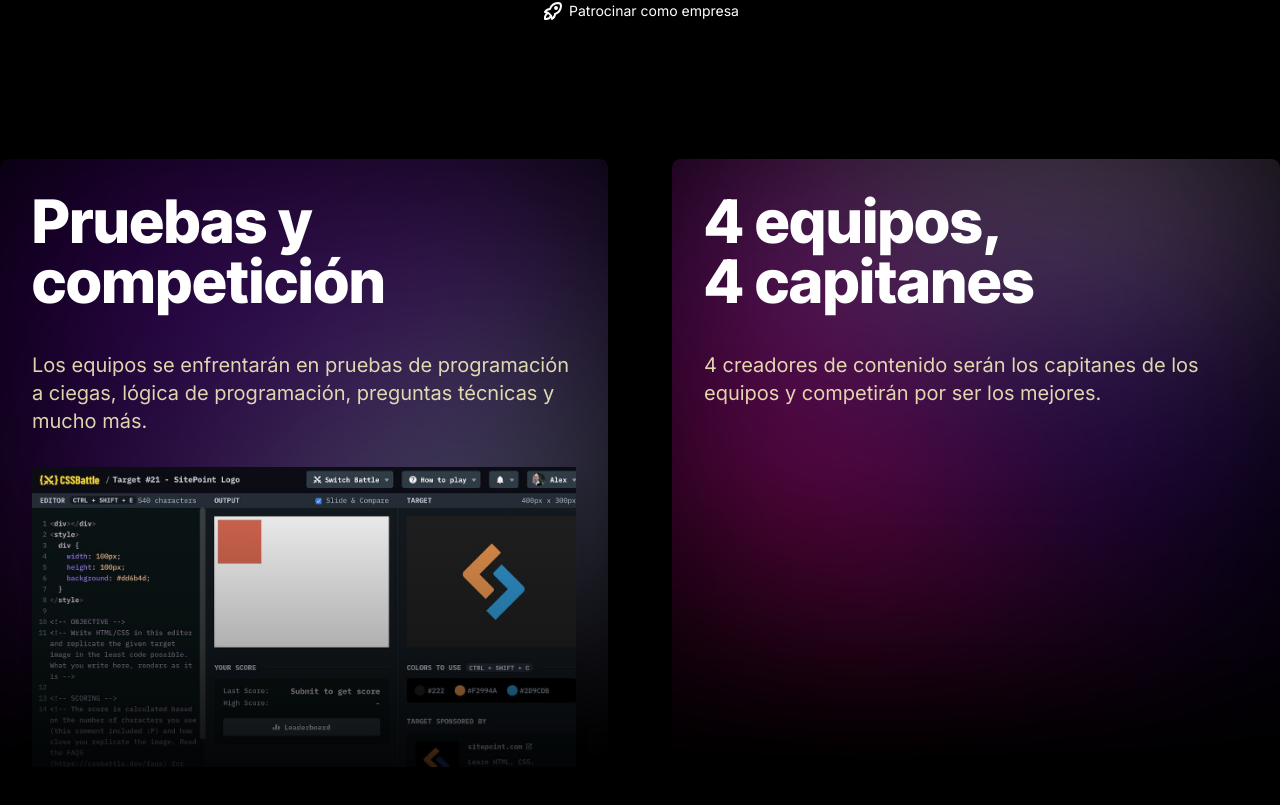
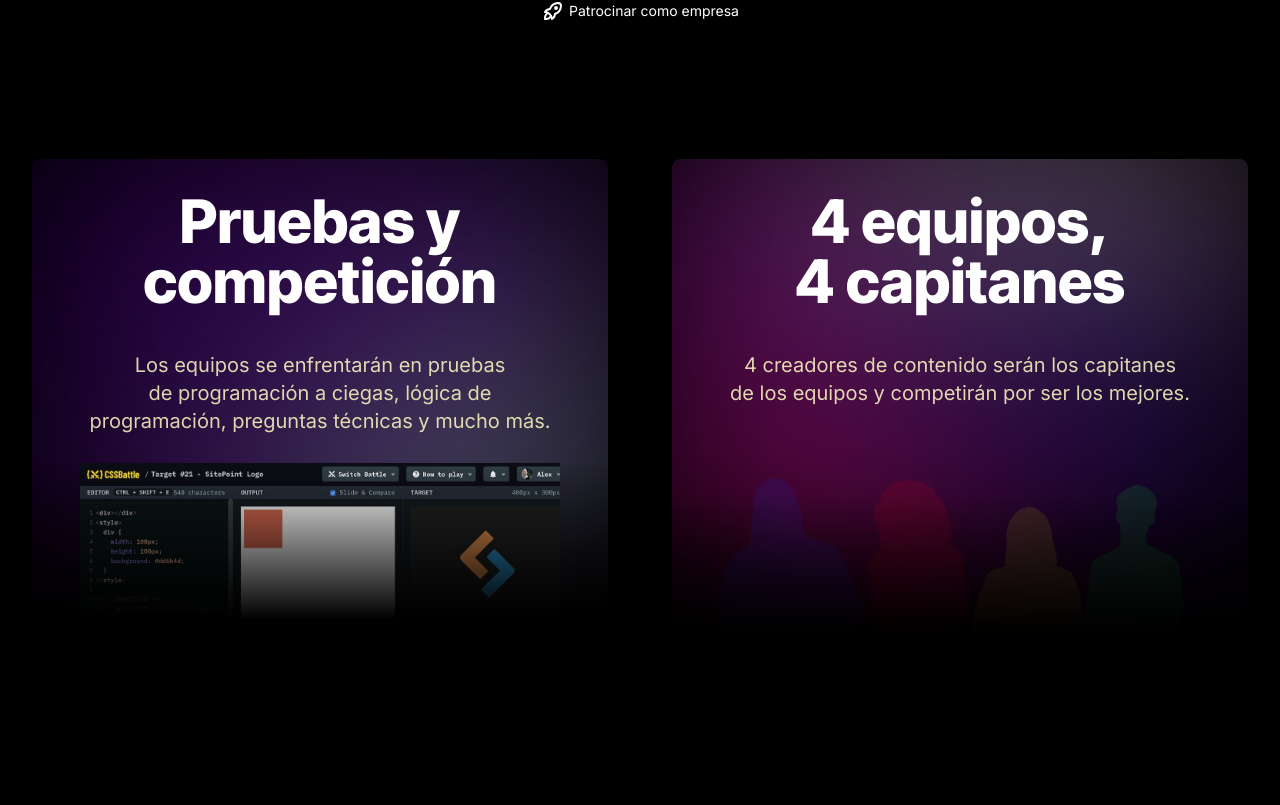
Before and after one commit to midudev/devsleague.com, a Next.js app: page / in a window 1280 px wide. Shown: the part 778-1583 px from the top of the page. Built offline with nearby package versions, Linux system fonts and the light colour scheme.

Commit message:
Add new info

```diff
--- a/src/pages/index.js
+++ b/src/pages/index.js
@@ -1,16 +1,9 @@
-import Image from 'next/image'
 import { Inter, Inter_Tight } from 'next/font/google'
-import Link from 'next/link'
 import { Logo } from '@/components/Logo'
-import { IconEyeOff, IconSwords } from '@tabler/icons-react'
-import { IconBrain } from '@tabler/icons-react'
-import { IconBug } from '@tabler/icons-react'
 import { IconRocket } from '@tabler/icons-react'
-import Marquee from 'react-fast-marquee'
-import { IconDeviceIpadHorizontalQuestion } from '@tabler/icons-react'
+
 import { TwitchIcon } from '@/components/TwitchIcon'
 import MouseEffect from '@/components/Mouse'
-import { Card } from '@/components/Card'
 import { PruebasMarquee } from '@/components/Pruebas'
 
 const inter = Inter({ weight: ['400', '700'], subsets: ['latin'] })
@@ -36,7 +29,7 @@ export default function Home() {
               </div>
 
               <div className="mt-12">
-                <h1 className={`${interTight.className} text-white text-6xl text-center font-extrabold`}>
+                <h1 className={`${interTight.className} text-white text-3xl md:text-6xl text-center font-extrabold`}>
                   Donde programadores y <br />
                   <span className="text-transparent bg-gradient-to-r from-red-200 to-red-300 bg-clip-text">
                     creadores de contenido
@@ -50,11 +43,11 @@ export default function Home() {
             </header>
 
             <div className="flex flex-col items-center justify-center flex-1 mt-8 text-center">
-              <h3 className="text-5xl font-bold text-[#ffff06]">25 Julio 2023</h3>
+              <h3 className="text-2xl md:text-5xl font-bold text-[#ffff06]">25 Julio 2023</h3>
               <div className="flex justify-center mt-2">
                 <h4 className="flex items-center gap-x-2">
                   <a
-                    className="flex items-center text-2xl font-semibold text-purple-400 transition gap-x-2 hover:scale-110 hover:underline"
+                    className="flex items-center text-lg font-semibold text-purple-400 transition md:text-2xl gap-x-2 hover:scale-110 hover:underline"
                     href="https://twitch.tv/midudev"
                     target="_blank"
                   >
@@ -67,7 +60,7 @@ export default function Home() {
 
             <footer className="flex flex-col w-full max-w-xs px-12 pb-32 m-auto mt-12 md:px-4 justify-evenly gap-y-4">
               <a
-                className="flex items-center justify-center px-4 py-2 text-sm text-white transition font-sm gap-x-1 hover:scale-110 hover:underline"
+                className="flex items-center justify-center px-4 py-2 text-xs text-white transition md:text-sm font-sm gap-x-1 hover:scale-110 hover:underline"
                 href="mailto:miduga@gmail.com"
                 target="_blank"
                 rel="noopener"
@@ -79,8 +72,8 @@ export default function Home() {
           </div>
         </div>
 
-        <div class="grid grid-cols-2 gap-16">
-          <article className="relative p-8 overflow-hidden rounded-lg aspect-square">
+        <div class="grid md:grid-cols-2 gap-16 px-8">
+          <article className="relative p-8 overflow-hidden text-center rounded-lg aspect-square [text-wrap:balance]">
             <h2 className={`${interTight.className} text-white text-6xl mb-10`}>
               Pruebas y
               <br />
@@ -92,8 +85,8 @@ export default function Home() {
               y mucho más.
             </p>
 
-            <div className="relative">
-              <div className="absolute bottom-0 left-0 z-10 w-full h-full bg-gradient-to-b from-transparent via-black/30 to-black"></div>
+            <div className="absolute bottom-0 left-0 right-0 w-full px-12 m-auto -mb-10">
+              <div className="absolute bottom-0 left-0 z-10 w-full h-full bg-gradient-to-b from-transparent from-0% via-black to-black"></div>
               <img className="shadow-lg " alt="Captura de pantalla de CSS Battle" src="/img/css-battle.jpg" />
             </div>
 
@@ -126,7 +119,7 @@ export default function Home() {
                     filterUnits="userSpaceOnUse"
                     color-interpolation-filters="sRGB"
                   >
-                    <feFlood flood-opacity="0" result="BackgroundImageFix"></feFlood>
+                    <feFlood floodOpacity="0" result="BackgroundImageFix"></feFlood>
                     <feBlend mode="normal" in="SourceGraphic" in2="BackgroundImageFix" result="shape"></feBlend>
                     <feGaussianBlur stdDeviation="79.9667" result="effect1_foregroundBlur_17_62"></feGaussianBlur>
                   </filter>
@@ -134,15 +127,23 @@ export default function Home() {
               </svg>
             </div>
           </article>
-          <article className="relative p-8 overflow-hidden rounded-lg aspect-square">
+          <article className="relative p-8 overflow-hidden rounded-lg aspect-square text-center [text-wrap:balance]">
             <h2 className={`${interTight.className} text-white text-6xl mb-10`}>
               4 equipos,
               <br />4 capitanes
             </h2>
-            <p className="text-xl text-yellow-100 opacity-85">
+
+            <p className="mb-8 text-xl text-yellow-100 opacity-85">
               4 creadores de contenido serán los capitanes de los equipos y competirán por ser los mejores.
             </p>
+
+            <div className="absolute bottom-0 left-0 right-0 w-full px-12 m-auto -mb-10">
+              <div className="absolute bottom-0 left-0 z-10 w-full h-full bg-gradient-to-b from-transparent from-10% via-black to-black"></div>
+              <img className="shadow-lg " alt="Captura de pantalla de CSS Battle" src="/img/capitanes.png" />
+            </div>
+
             <div className="absolute bottom-0 left-0 w-full h-full -z-10 bg-gradient-to-b from-transparent via-black/30 to-black"></div>
+
             <svg
               className="absolute inset-0 w-full opacity-60 backdrop-blur-lg -z-20"
               width="100%"
@@ -169,7 +170,7 @@ export default function Home() {
                   filterUnits="userSpaceOnUse"
                   color-interpolation-filters="sRGB"
                 >
-                  <feFlood flood-opacity="0" result="BackgroundImageFix"></feFlood>
+                  <feFlood floodOpacity="0" result="BackgroundImageFix"></feFlood>
                   <feBlend mode="normal" in="SourceGraphic" in2="BackgroundImageFix" result="shape"></feBlend>
                   <feGaussianBlur stdDeviation="80.1666" result="effect1_foregroundBlur_17_17"></feGaussianBlur>
                 </filter>
```
Also changed, not shown: public/img/capitanes.png (added).
